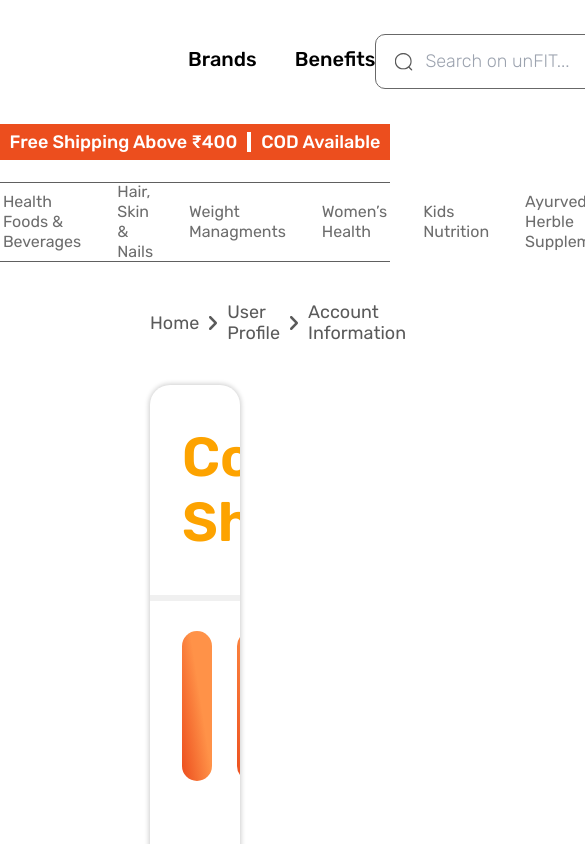
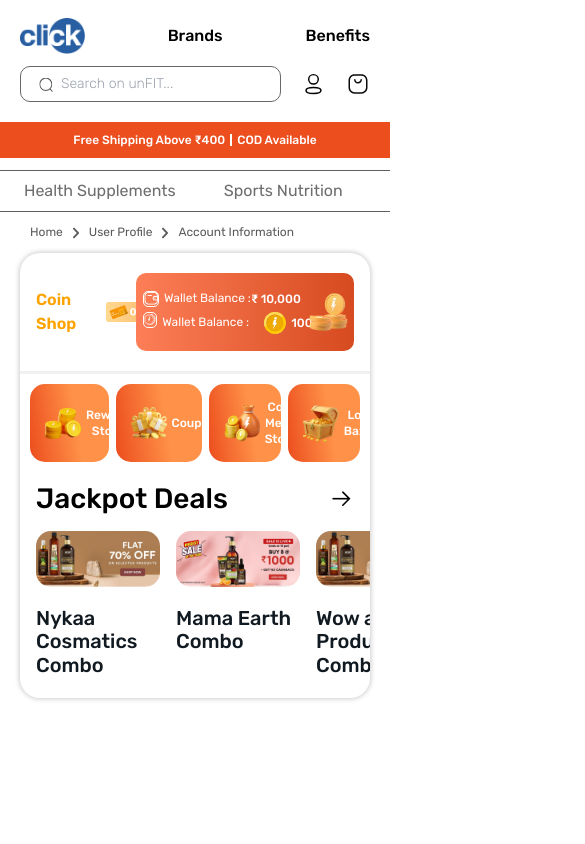
Before and after one commit to GYAN224143/unfit, a React (Vite) app: page / in a window 390 px wide. Shown: the top 844 px of the page, 585 px wide, since content can reach past the window. Built offline with nearby package versions, Linux system fonts and the light colour scheme.

Commit message:
first page header responsive

```diff
--- a/src/components/Header.jsx
+++ b/src/components/Header.jsx
@@ -8,8 +8,8 @@
   return (
     <>
       <div className="header">
-        <div className="w-full h-full flex justify-between items-center">
-          <ul className="flex justify-start items-center gap-[38px]  header-left-part">
+        <div className="w-full h-full  flex flex-col gap-3 justify-center md:flex-row md:justify-between items-center">
+          <ul className=" w-full md:w-auto flex justify-between md:justify-start items-center gap-5 lg:gap-[38px]  header-left-part">
             <li>
               <Link to="/">
                 <img src={LogoImg} alt="" />
@@ -22,7 +22,7 @@
               <Link to="/product">Benefits</Link>
             </li>
           </ul>
-          <div className="flex justify-end items-center gap-[25px] ">
+          <div className="w-full md:w-auto flex justify-end items-center gap-5 lg:gap-[25px] ">
             <div className="flex justify-end items-center header-search">
               <img src={Search} alt="" />
               <input type="text" placeholder="Search on unFIT..." />
--- a/src/index.css
+++ b/src/index.css
@@ -726,10 +726,30 @@
   .product-wraper {
     padding: 40px 60px;
   }
+  .header {
+    padding: 0px 60px;
+  }
+  .action-bar {
+    padding: 40px 60px;
+  }
+  .information {
+    padding: 0px 60px;
+    padding-bottom: 40px;
+  }
 }
 @media screen and (max-width: 1620px) {
   .product-wraper {
     padding: 30px 30px;
+  }
+  .header {
+    padding: 0px 30px;
+  }
+  .action-bar {
+    padding: 40px 30px;
+  }
+  .information {
+    padding: 0px 30px;
+    padding-bottom: 40px;
   }
 }
 @media screen and (max-width: 1520px) {
@@ -739,8 +759,102 @@
   .product-card-container {
     grid-template-columns: auto auto auto;
   }
+  .header-menus-bar {
+    /* width: 100%; */
+    justify-content: start;
+    gap: 0;
+    overflow: auto;
+  }
+  .header-menus-bar a {
+    margin: 0 24px;
+    text-wrap: nowrap;
+  }
+  .coupan-card h2 {
+    font-size: 24px;
+  }
+  .coupan-card img {
+    width: 64px;
+  }
 }
 @media screen and (max-width: 1220px) {
+  .information-section .coin-shop {
+    padding: 20px 16px;
+  }
+  .offers-section {
+    padding: 20px 16px;
+    gap: 10px;
+    border-top: 3px solid #f0f0f0;
+  }
+  .Slider-header {
+    padding: 10px 16px 15px 16px;
+  }
+  .slider-container .slider-card {
+    padding-left: 16px;
+    padding-right: 0px;
+  }
+  .coupan-card h2 {
+    font-size: 16px;
+    line-height: 20px;
+    width: auto;
+  }
+  .coupan-card {
+    height: 100px;
+    gap: 5px;
+  }
+  .information-section .coin-shop .right-part {
+    max-width: 480px;
+    width: 100%;
+    height: 100px;
+    padding: 7px 16px;
+    gap: 10px;
+  }
+  .information-section .coin-shop .right-part .info li {
+    gap: 10px;
+  }
+  .information-section .coin-shop .right-part .info {
+    gap: 5px;
+  }
+  .information-section .coin-shop .right-part .info li p {
+    font-size: 16px;
+
+    line-height: 18.44px;
+  }
+  .information-section .coin-shop .right-part .info li p span {
+    font-size: 16px;
+    font-weight: 600;
+    line-height: 22.44px;
+  }
+  .information-section .coin-shop .right-part .info li .wallet {
+    width: 28px;
+    height: 28px;
+    display: flex;
+    justify-content: center;
+    align-items: center;
+    border-radius: 5px;
+    border: 1px solid #ffffff;
+  }
+
+  .information-section .coin-shop .right-part .coin-img {
+    width: 70px;
+  }
+
+  .information-section .coin-shop .left-part h2 {
+    font-size: 36px;
+  }
+  .header .header-search {
+    max-width: 537px;
+    width: 100%;
+  }
+  .header {
+    padding: 0px 20px;
+  }
+  .action-bar {
+    padding: 40px 20px;
+  }
+  .information {
+    padding: 0px 20px;
+    padding-bottom: 40px;
+  }
   .product-wraper {
     padding: 20px 20px;
   }
@@ -773,6 +887,53 @@
   }
 }
 @media screen and (max-width: 1024px) {
+  .header {
+    height: 80px;
+  }
+  .header .header-left-part li a img {
+    width: auto;
+    height: 49.01px;
+  }
+  .header .header-search {
+    height: 36px;
+  }
+  .header .header-search input {
+    font-size: 14px;
+  }
+  .header .header-search img {
+    width: 20px;
+    height: 20px;
+  }
+  .header .header-search {
+    gap: 5px;
+  }
+  .header-menus-bar {
+    height: 42px;
+    margin-top: 10px;
+  }
+  .action-bar {
+    padding: 10px 30px;
+  }
+  .action-bar ul li {
+    font-size: 12px;
+  }
+  .action-bar ul img {
+    width: 6px;
+  }
+  .information-section .coin-shop .right-part {
+    max-width: 360px;
+    width: 100%;
+    height: 100px;
+    padding: 7px 12px;
+    gap: 10px;
+  }
+  .information-section .coin-shop .left-part h2 {
+    font-size: 24px;
+  }
+  .coin-shop .left-part img {
+    width: 46px;
+    height: auto;
+  }
   .ProductCard {
     max-width: 400px;
     min-width: 240px;
@@ -823,6 +984,81 @@
     font-size: 28px;
   }
 }
+@media screen and (max-width: 768px) {
+  .header {
+    height: 120px;
+  }
+  .header .header-left-part li a img {
+    width: auto;
+    height: 36.01px;
+  }
+  .header .header-left-part li a {
+    font-size: 16px;
+    font-weight: 500;
+    line-height: 20px;
+    color: #000000;
+  }
+  .header-bar p {
+    font-size: 12px;
+  }
+  .header-bar span {
+    border: 1px solid #ffffff;
+    height: 12px;
+  }
+  .header-bar {
+    gap: 5px;
+  }
+  .coupan-card img {
+    width: 36px;
+  }
+  .offers-section {
+    padding: 10px 10px;
+    gap: 7px;
+    border-top: 3px solid #f0f0f0;
+  }
+  .coupan-card {
+    height: 78px;
+    gap: 5px;
+  }
+  .coupan-card h2 {
+    font-size: 12px;
+    line-height: 16px;
+  }
+  .information-section .coin-shop .right-part {
+    max-width: 280px;
+    width: 100%;
+    height: 78px;
+    padding: 7px 7px;
+    gap: 7px;
+  }
+  .information-section .coin-shop .right-part .info li {
+    gap: 5px;
+  }
+  .information-section .coin-shop .right-part .info li .wallet {
+    width: 16px;
+    height: 16px;
+  }
+  .information-section .coin-shop .right-part .info li p {
+    font-size: 12px;
+    line-height: 13.44px;
+  }
+  .information-section .coin-shop .right-part .info li p span {
+    font-size: 12px;
+    font-weight: 500;
+    line-height: 14.44px;
+  }
+  .information-section .coin-shop .right-part .coin-img {
+    width: 40px;
+  }
+  .information-section .coin-shop .left-part img {
+    width: 40px;
+    height: auto;
+  }
+  .information-section .coin-shop .left-part h2 {
+    font-size: 16px;
+    line-height: 24px;
+  }
+}
 @media screen and (max-width: 520px) {
   .filter-list-container {
     width: 250px;
```
